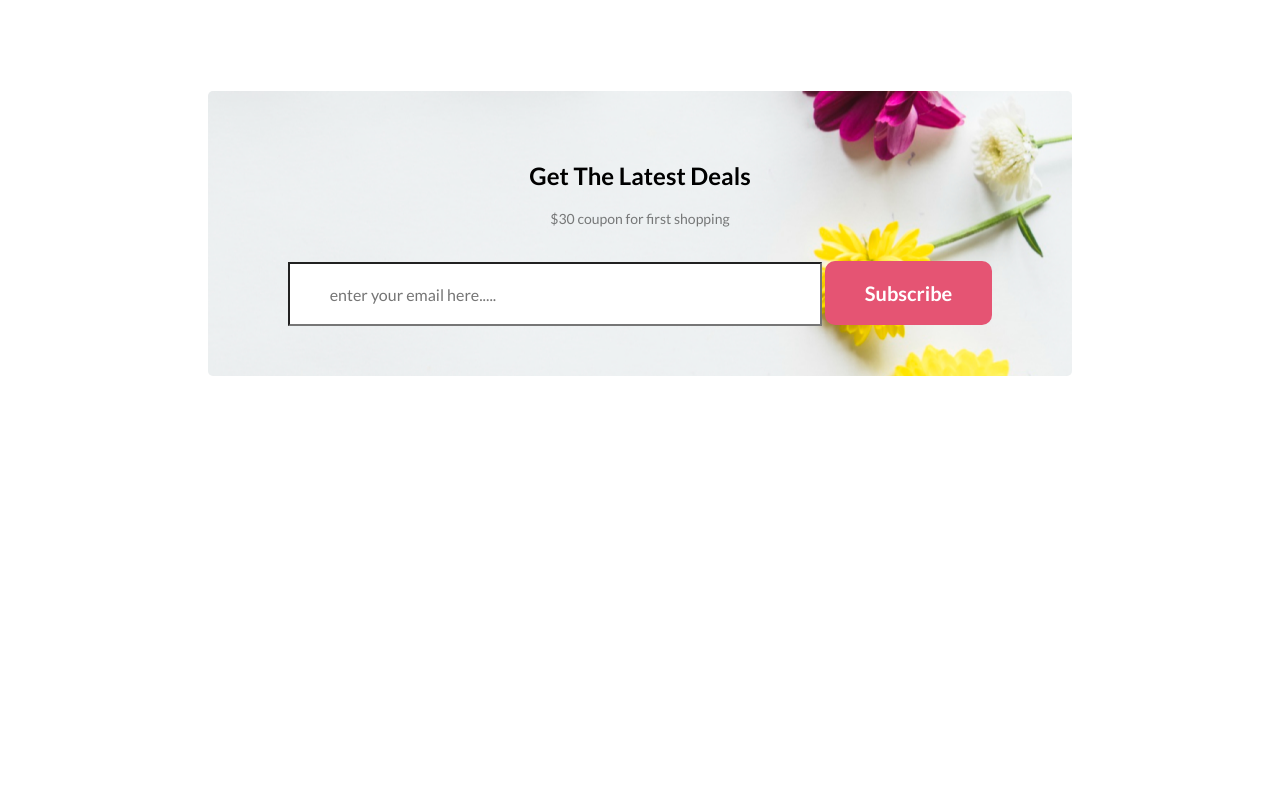
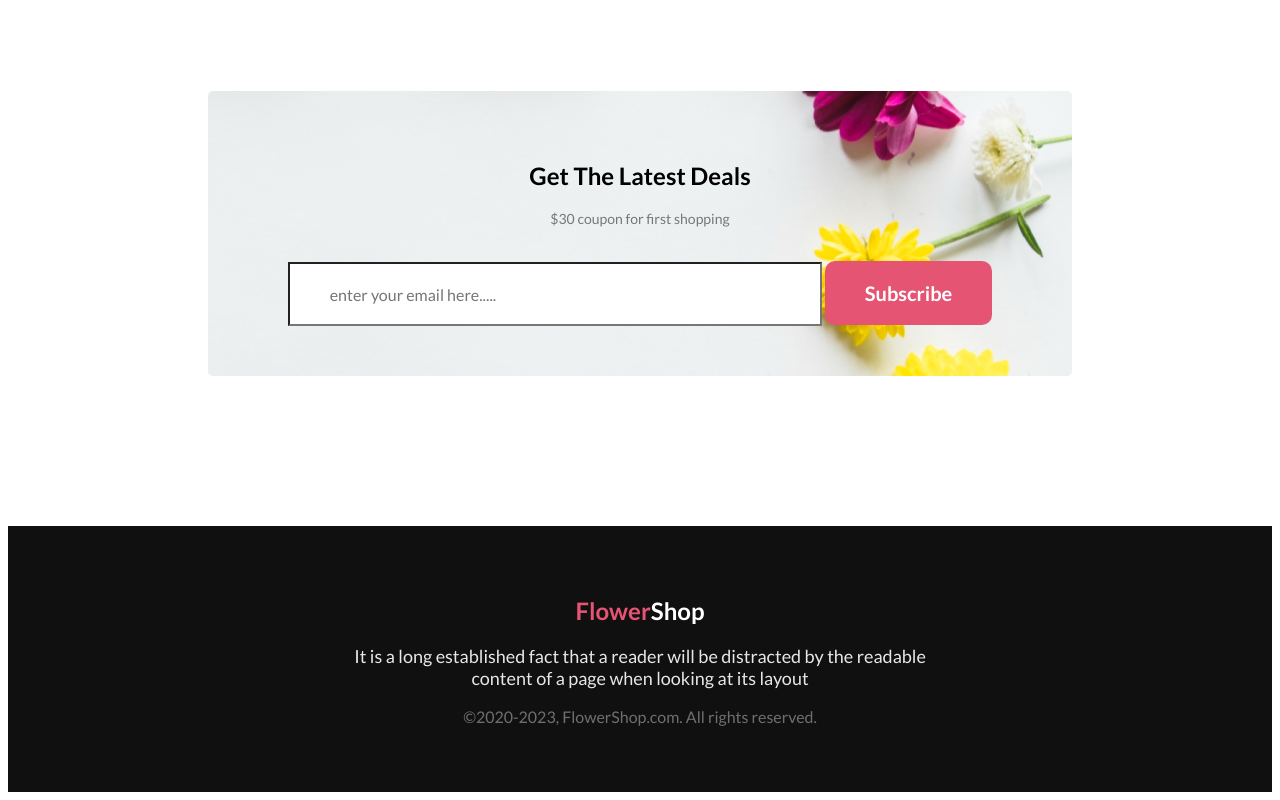
Before and after one commit to fuadhasan05/flower-shop-website, a plain HTML site: page index.html in a window 1280 px wide. Shown: the part 3339-4139 px from the top of the page. Before the commit the page ends 3723 px from the top, so only its background shows below. Drawn offline with Linux system fonts and the light colour scheme.

Commit message:
added footer section

```diff
--- a/index.html
+++ b/index.html
@@ -89,7 +89,8 @@
 
       <section class="instagram-section">
          <h2 class="section-title">Instagram</h2>
-         <p class="section-description">It is a long established fact that a reader will be distracted by the readable <br>
+         <p class="section-description">It is a long established fact that a reader will be distracted by the readable
+            <br>
             content of a page when looking at its layout.
          </p>
          <div class="img-container">
@@ -109,9 +110,17 @@
             <input class="btn-primary" type="submit" value="Subscribe">
          </form>
       </section>
+
    </main>
 
 
+   <footer class="footer-section">
+      <h2><span class="color-primary">Flower</span>Shop</h2>
+      <p class="footer-description">It is a long established fact that a reader will be distracted by the readable
+         <br>content of a page when looking at its layout
+      </p>
+      <p class="copyright">&copy;2020-2023, FlowerShop.com. All rights reserved. </p>
+   </footer>
 
 
 </body>
--- a/styles/style.css
+++ b/styles/style.css
@@ -26,6 +26,10 @@
     font-size: 14px;
     font-weight: 400;
     padding: 0 250px 20px 250px;
+}
+
+.color-primary {
+    color: #E55473;
 }
 
 /* Header style */
@@ -194,3 +198,28 @@ figcaption {
     width: 450px;
     height: 20px;
 }
+
+/* footer-section */
+.footer-section {
+    background-color: #111010;
+    text-align: center;
+    padding-top: 50px;
+    padding-bottom: 50px;
+    margin-top: 150px;
+}
+
+footer h2 {
+    color: #FFFFFF;
+}
+
+.footer-description {
+    color: rgba(255, 255, 255, 0.90);
+    font-size: 18px;
+    font-weight: 400;
+}
+
+.copyright {
+    color: rgba(255, 255, 255, 0.40);
+    font-size: 16px;
+    font-weight: 400;
+}
```
